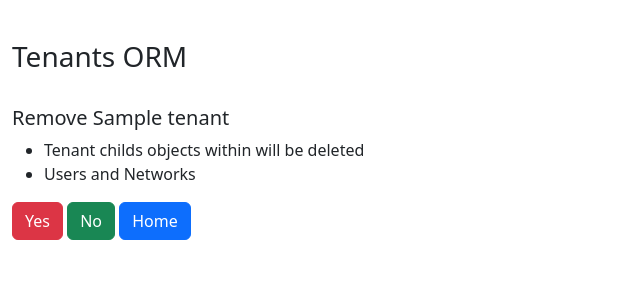
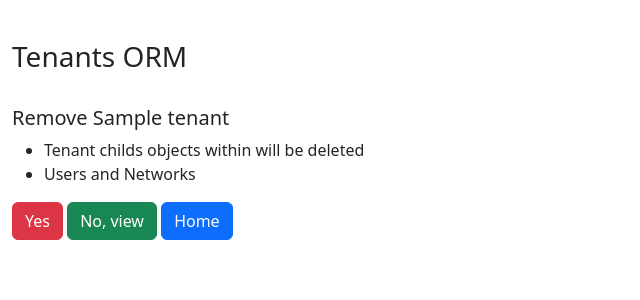
Before and after one commit to bvilajol/orm_flask, a Python web app: template web/project/templates/remove_tenant.html in a window 1280 px wide. Shown: the top 300 px of the page, without its empty margins (0-640 px from the left). Run offline with Jinja, Linux system fonts and the light colour scheme; the template is opened without the code that fills it: most values are stand-ins (such as "Sample title", 1, 10 or a date in 2020).

Commit message:
remove_tenant.html - fix

```diff
--- a/web/project/templates/remove_tenant.html
+++ b/web/project/templates/remove_tenant.html
@@ -14,7 +14,7 @@
         </p>
         <form method="POST">
             <button type="submit" class="btn btn-danger">Yes</button>
-            <a class="btn btn-success" href="{{ url_for('tenant', id=tenant.id) }}" role="button">No</a>
+            <a class="btn btn-success" href="{{ url_for('tenant', id=tenant.id) }}" role="button">No, view</a>
             <a class="btn btn-primary" href="{{ url_for('home') }}" role="button">Home</a>
         </form>
     </div>
```
